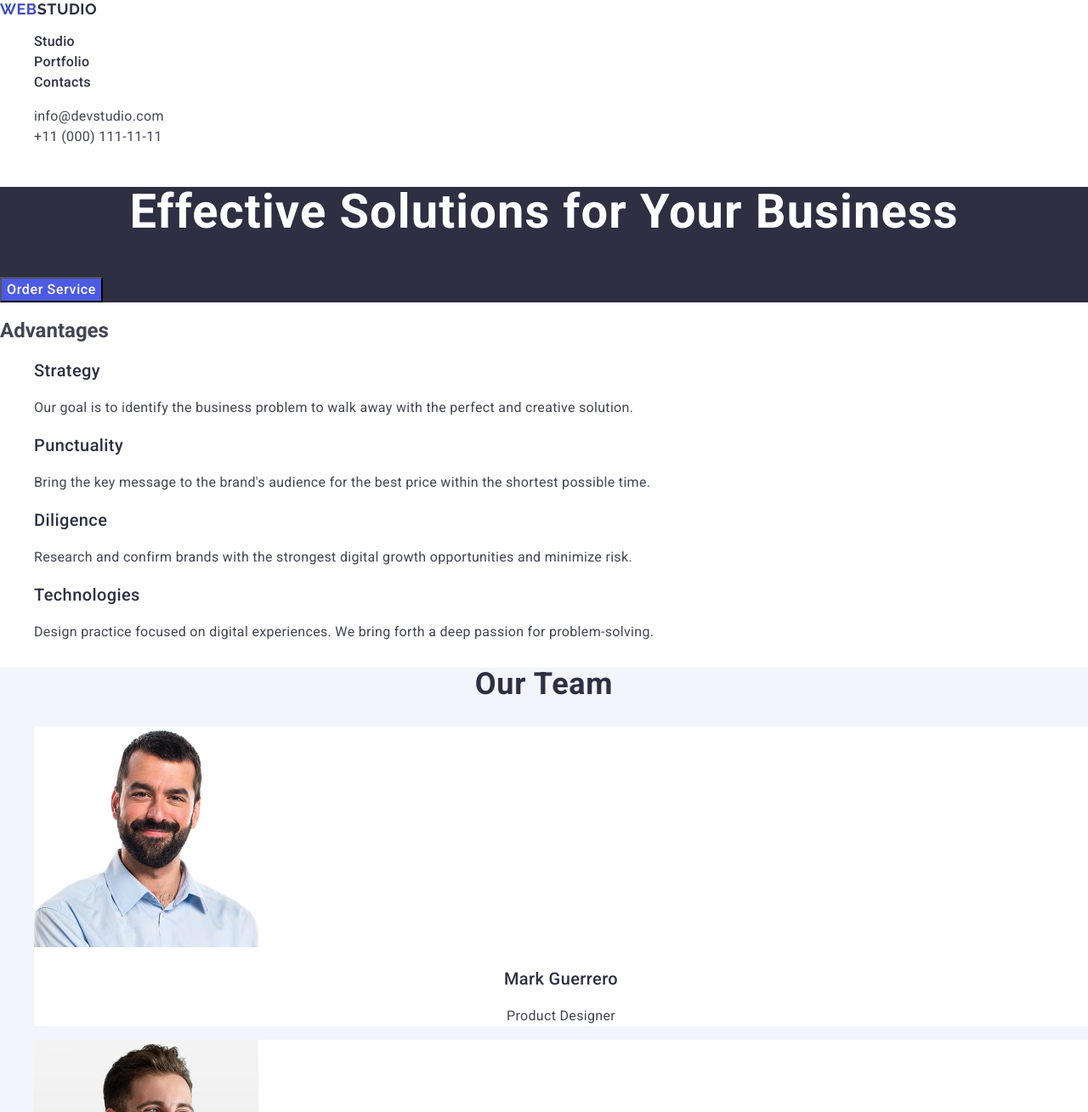
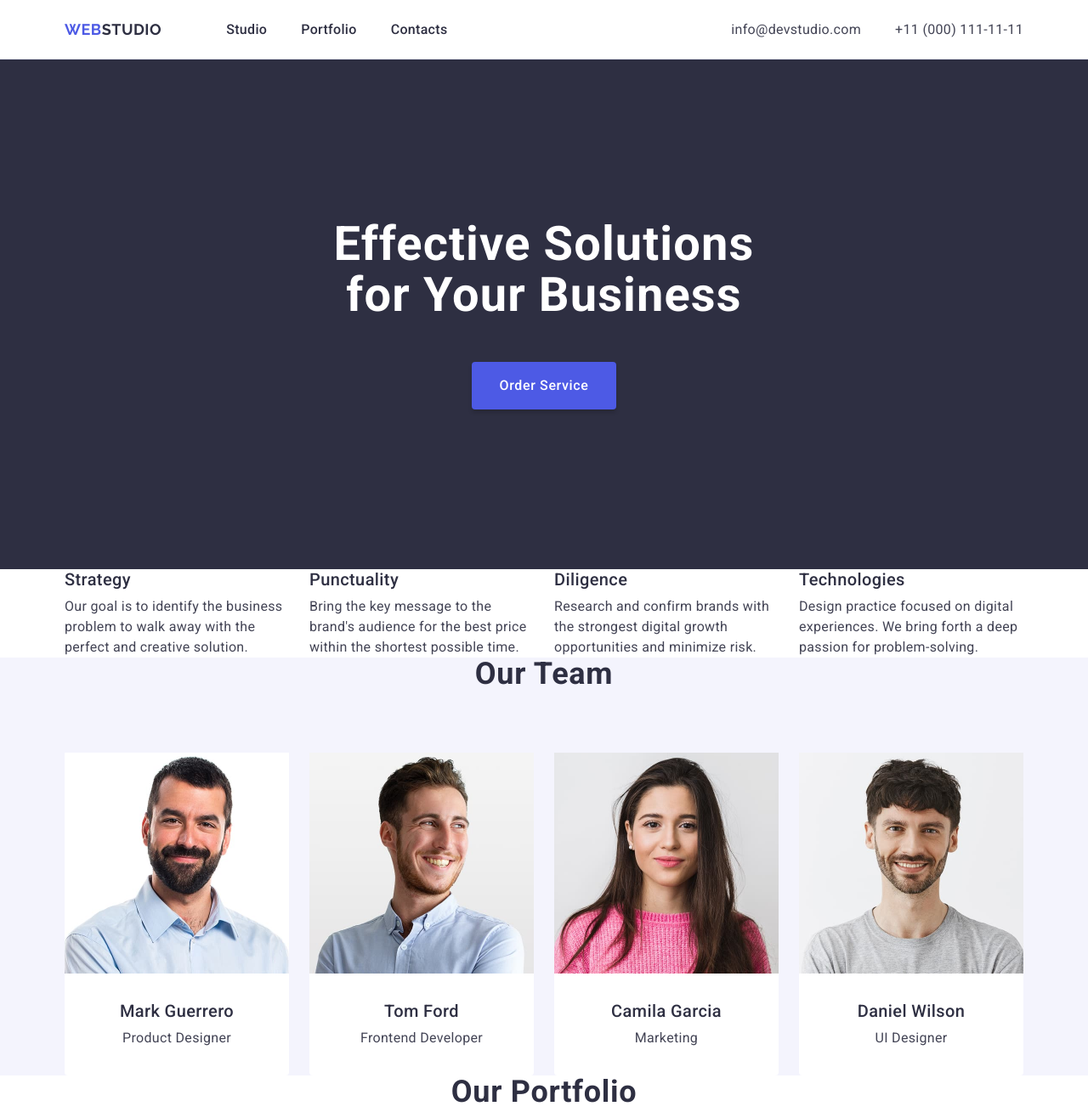
Before and after one commit to nata-shkliaruk1604/goit-markup-hw-03, a plain HTML site: page index.html in a window 1280 px wide. Shown: the top 1309 px of the page at 85% size. Drawn offline with nearby package versions, Linux system fonts and the light colour scheme.

Commit message:
Add block and flex

```diff
--- a/css/styles.css
+++ b/css/styles.css
@@ -6,67 +6,161 @@ body {
 
 ul {
     list-style-type: none;
+    padding-left: 0;
+    margin-top: 0;
+    margin-bottom: 0;
 }
 
-button {
-    cursor: pointer;
+p,
+h1,
+h2,
+h3,
+h4,
+h5,
+h6 {
+    margin-top: 0;
+    margin-bottom: 0;
 }
 
 a {
     text-decoration: none;
 }
 
+img {
+    display: block;
+}
+
+.visually-hidden {
+    position: absolute;
+    width: 1px;
+    height: 1px;
+    margin: -1px;
+    border: 0;
+    padding: 0;
+    white-space: nowrap;
+    clip-path: inset(100%);
+    clip: rect(0 0 0 0);
+    overflow: hidden;
+}
+
+.container {
+    width: 1158px;
+    padding-left: 15px;
+    padding-right: 15px;
+    margin: 0 auto;
+}
+
+.title {
+    font-size: 36px;
+    line-height: 1.11;
+    letter-spacing: 0.02em;
+    text-align: center;
+    color: #2e2f42;
+    text-transform: capitalize;
+}
+
+.subtitle {
+    font-weight: 500;
+    font-size: 20px;
+    line-height: 1.2;
+    letter-spacing: 0.02em;
+    color: #2e2f42;
+}
+
+.text {
+    font-size: 16px;
+    line-height: 1.5;
+    letter-spacing: 0.02em;
+}
+
+.section {
+    padding-top: 120px;
+    padding-bottom: 120px;
+}
+
+.header {
+    border-bottom: 1px solid #e7e9fc;
+}
+
+.header .container {
+    display: flex;
+    align-items: center;
+}
+
+.header-nav {
+    display: flex;
+    align-items: center;
+}
+
 .header-logo {
-    font-family: "Raleway", sans-serif;
+    font-family: 'Raleway', sans-serif;
     font-weight: 700;
     font-size: 18px;
     line-height: 1.17;
     letter-spacing: 0.03em;
     text-transform: uppercase;
     color: #4d5ae5;
+    padding-top: 24px;
+    padding-bottom: 24px;
+    margin-right: 76px;
 }
 
-.header-logo-accent {
+.header-logo span {
     color: #2e2f42;
 }
 
-.header-logo:hover,
-.header-logo:focus {
-    color: #404BBF;
+.header-menu-list {
+    display: flex;
+    gap: 40px;
 }
 
-.nav-item {
+.header-menu-item {}
+
+.header-menu-link {
     font-weight: 500;
     font-size: 16px;
     line-height: 1.5;
     letter-spacing: 0.02em;
     color: #2e2f42;
+    padding-top: 24px;
+    padding-bottom: 24px;
 }
 
-.nav-item:hover,
-.nav-item:focus {
-    color: #404BBF;
+.header-menu-link:hover,
+.header-menu-link:focus {
+    color: #404bbf;
 }
 
 .header-address {
     font-style: normal;
+    margin-left: auto;
 }
 
-.address-item {
-    font-weight: 400;
+.header-address-list {
+    display: flex;
+    gap: 40px;
+}
+
+.header-address-item {}
+
+.header-address-link {
     font-size: 16px;
     line-height: 1.5;
     letter-spacing: 0.02em;
     color: #434455;
+    padding-top: 24px;
+    padding-bottom: 24px;
 }
 
-.address-item:hover,
-.address-item:focus {
+.header-address-link:hover,
+.header-address-link:focus {
     color: #404bbf;
 }
 
 .main-section {
     background-color: #2e2f42;
+    padding-top: 188px;
+    padding-bottom: 188px;
 }
 
 .main-title {
@@ -75,7 +169,9 @@ a {
     letter-spacing: 0.02em;
     text-align: center;
     color: #fff;
-    background-color: #2e2f42;
+    max-width: 496px;
+    margin: 0 auto;
+    margin-bottom: 48px;
 }
 
 .order-btn {
@@ -85,6 +181,14 @@ a {
     letter-spacing: 0.04em;
     color: #fff;
     background-color: #4d5ae5;
+    min-width: 169px;
+    cursor: pointer;
+    display: block;
+    margin: 0 auto;
+    border-radius: 4px;
+    padding: 16px 32px;
+    border: none;
+    box-shadow: 0 4px 4px 0 rgba(0, 0, 0, 0.15);
 }
 
 .order-btn:hover,
@@ -92,65 +196,95 @@ a {
     background-color: #404BBF;
 }
 
-.advantages-list-header {
-    font-weight: 500;
-    font-size: 20px;
-    line-height: 1.2;
-    letter-spacing: 0.02em;
-    color: #2e2f42;
+.advantages-section {}
+
+.advantages-list {
+    display: flex;
+    gap: 24px;
 }
 
-.advantages-list-item {
-    font-size: 16px;
-    line-height: 1.5;
-    letter-spacing: 0.02em;
+.advantages-item {
+    flex-basis: calc((100% - 72px) / 4)
 }
+
+.advantages-list-header {
+        margin-bottom: 8px;
+}
+
+.advantages-list-item {}
 
 .team-section {
     background: #f4f4fd;
 }
 
-.team-section-header,
-.portfolio-section-header {
-    font-size: 36px;
-    line-height: 1.11;
-    letter-spacing: 0.02em;
-    text-align: center;
-    color: #2e2f42;
-    text-transform: capitalize;
+.team-section-header {
+    margin-bottom: 72px;
 }
 
-.team-list-item {
-    background-color: #FFFFFF;
+.team-list {
+    display: flex;
+    gap: 24px;
 }
 
-.team-member,
-.portfolio-header {
-    font-weight: 500;
-    font-size: 20px;
-    line-height: 1.2;
-    letter-spacing: 0.02em;
-    text-align: center;
-    color: #2e2f42;
+.team-item {
+    background-color: #FFFFFF;
+    flex-basis: calc((100% - 72px) / 4);
+    border-radius: 0 0 4px 4px;
 }
 
-.team-member-position,
-.portfolio-item {
-    font-size: 16px;
-    line-height: 1.5;
-    letter-spacing: 0.02em;
+.team-img {}
+
+.team-bottom {
+    padding: 32px 0px;
+}
+
+.team-member {
+    margin-bottom: 8px;
     text-align: center;
 }
 
-.portfolio-list-item {}
+.team-member-position {
+    text-align: center;
+}
 
-.portfolio-header,
+.portfolio-section {}
+
+.portfolio-section-header {
+    margin-bottom: 72px;
+}
+
+.portfolio-list {
+    display: flex;
+    flex-wrap: wrap;
+    gap: 48px 24px;
+}
+
+.portfolio-item {
+    flex-basis: calc((100% - 48px) / 3);
+}
+
+.portfolio-img {}
+
+.portfolio-bottom {
+    padding: 32px 16px;
+    border: 1px solid #e7e9fc;
+    border-top: none;
+}
+
+.portfolio-header {
+    margin-bottom: 8px;
+}
+
+.portfolio-text {}
+
 .portfolio-item {
     text-align: left;
 }
 
 .footer-section {
     background-color: #2e2f42;
+    padding-top: 100px;
+    padding-bottom: 100px;
 }
 
 .footer-logo {
@@ -161,6 +295,8 @@ a {
     letter-spacing: 0.03em;
     text-transform: uppercase;
     color: #4d5ae5;
+    display: inline-block;
+    margin-bottom: 16px;
 }
 
 .footer-logo:hover,
@@ -177,4 +313,5 @@ a {
     line-height: 1.5;
     letter-spacing: 0.02em;
     color: #f4f4fd;
+    max-width: 264px;
 }
--- a/index.html
+++ b/index.html
@@ -11,198 +11,247 @@
       crossorigin="anonymous"
       referrerpolicy="no-referrer"
     />
-    <link rel="stylesheet" href="./css/styles.css" />
-    <link rel="preconnect" href="https://fonts.googleapis.com" />
-    <link rel="preconnect" href="https://fonts.gstatic.com" crossorigin />
     <link
       href="https://fonts.googleapis.com/css2?family=Raleway:wght@700&family=Roboto:wght@400;500;700&display=swap"
       rel="stylesheet"
     />
+    <link rel="stylesheet" href="./css/styles.css" />
+    <link rel="preconnect" href="https://fonts.googleapis.com" />
+    <link rel="preconnect" href="https://fonts.gstatic.com" crossorigin />
   </head>
   <body>
-    <header>
-      <nav>
-        <a href="./index.html" class="header-logo"
+    <header class="header">
+      <div class="container">
+        <nav class="header-nav">
+          <a class="header-logo" href="./index.html"
             >Web<span class="header-logo-accent">Studio</span></a
           >
-        <ul>
-          <li><a href="./index.html" class="nav-item">Studio</a></li>
-          <li><a class="nav-item" href="">Portfolio</a></li>
-          <li><a class="nav-item" href="">Contacts</a></li>
+          <ul class="header-menu-list">
+            <li class="header-menu-item">
+              <a class="header-menu-link" href="./index.html">Studio</a>
+            </li>
+            <li class="header-menu-item">
+              <a class="header-menu-link" href="">Portfolio</a>
+            </li>
+            <li class="header-menu-item">
+              <a class="header-menu-link" href="">Contacts</a>
+            </li>
           </ul>
         </nav>
         <address class="header-address">
-        <ul>
-          <li>
-            <a class="address-item" href="mailto:info@devstudio.com"
+          <ul class="header-address-list">
+            <li class="header-address-item">
+              <a class="header-address-link" href="mailto:info@devstudio.com"
                 >info@devstudio.com</a
               >
             </li>
-          <li>
-            <a class="address-item" href="tel:+110001111111"
+            <li class="header-address-item">
+              <a class="header-address-link" href="tel:+110001111111"
                 >+11 (000) 111-11-11</a
               >
             </li>
           </ul>
         </address>
+      </div>
     </header>
+
     <main>
       <section class="main-section">
+        <div class="container">
           <h1 class="main-title">Effective Solutions for Your Business</h1>
           <button class="order-btn" type="button">Order Service</button>
+        </div>
       </section>
-      <section>
-        <h2>Advantages</h2>
-        <ul>
-          <li>
-            <h3 class="advantages-list-header">Strategy</h3>
-            <p class="advantages-list-item">
-              Our goal is to identify the business problem to walk away with the
-              perfect and creative solution.
+      <section class="advantages-section">
+        <div class="container">
+          <h2 class="visually-hidden">Advantages</h2>
+          <ul class="advantages-list">
+            <li class="advantages-item">
+              <h3 class="advantages-list-header subtitle">Strategy</h3>
+              <p class="advantages-list-item text">
+                Our goal is to identify the business problem to walk away with
+                the perfect and creative solution.
               </p>
             </li>
-          <li>
-            <h3 class="advantages-list-header">Punctuality</h3>
-            <p class="advantages-list-item">
+            <li class="advantages-item">
+              <h3 class="advantages-list-header subtitle">Punctuality</h3>
+              <p class="advantages-list-item text">
                 Bring the key message to the brand's audience for the best price
                 within the shortest possible time.
               </p>
             </li>
-          <li>
-            <h3 class="advantages-list-header">Diligence</h3>
-            <p class="advantages-list-item">
+            <li class="advantages-item">
+              <h3 class="advantages-list-header subtitle">Diligence</h3>
+              <p class="advantages-list-item text">
                 Research and confirm brands with the strongest digital growth
                 opportunities and minimize risk.
               </p>
             </li>
-          <li>
-            <h3 class="advantages-list-header">Technologies</h3>
-            <p class="advantages-list-item">
+            <li class="advantages-item">
+              <h3 class="advantages-list-header subtitle">Technologies</h3>
+              <p class="advantages-list-item text">
                 Design practice focused on digital experiences. We bring forth a
                 deep passion for problem-solving.
               </p>
             </li>
           </ul>
+        </div>
       </section>
       <section class="team-section">
-        <h2 class="team-section-header">Our Team</h2>
-        <ul>
-          <li class="team-list-item">
+        <div class="container">
+          <h2 class="team-section-header title">Our Team</h2>
+          <ul class="team-list">
+            <li class="team-item">
               <img
+                class="team-img"
                 src="./images/img1.jpg"
                 alt="photo of a man"
                 width="264"
                 height="260"
               />
-            <h3 class="team-member">Mark Guerrero</h3>
-            <p class="team-member-position">Product Designer</p>
+              <div class="team-bottom">
+                <h3 class="team-member subtitle">Mark Guerrero</h3>
+                <p class="team-member-position text">Product Designer</p>
+              </div>
             </li>
-          <li class="team-list-item">
+            <li class="team-item">
               <img
+                class="team-img"
                 src="./images/img2.jpg"
                 alt="photo of a man"
                 width="264"
                 height="260"
               />
-            <h3 class="team-member">Tom Ford</h3>
-            <p class="team-member-position">Frontend Developer</p>
+              <div class="team-bottom">
+                <h3 class="team-member subtitle">Tom Ford</h3>
+                <p class="team-member-position text">Frontend Developer</p>
+              </div>
             </li>
-          <li class="team-list-item">
+            <li class="team-item">
               <img
+                class="team-img"
                 src="./images/img3.jpg"
                 alt="photo of a woman"
                 width="264"
                 height="260"
               />
-            <h3 class="team-member">Camila Garcia</h3>
-            <p class="team-member-position">Marketing</p>
+              <div class="team-bottom">
+                <h3 class="team-member subtitle">Camila Garcia</h3>
+                <p class="team-member-position text">Marketing</p>
+              </div>
             </li>
-          <li class="team-list-item">
+            <li class="team-item">
               <img
+                class="team-img"
                 src="./images/img4.jpg"
                 alt="photo of a man"
                 width="264"
                 height="260"
               />
-            <h3 class="team-member">Daniel Wilson</h3>
-            <p class="team-member-position">UI Designer</p>
+              <div class="team-bottom">
+                <h3 class="team-member subtitle">Daniel Wilson</h3>
+                <p class="team-member-position text">UI Designer</p>
+              </div>
             </li>
           </ul>
+        </div>
       </section>
-      <section>
-        <h2 class="portfolio-section-header">Our Portfolio</h2>
-        <ul>
-          <li class="portfolio-list-item">
+      <section class="portfolio-section">
+        <div class="container">
+          <h2 class="portfolio-section-header title">Our Portfolio</h2>
+          <ul class="portfolio-list">
+            <li class="portfolio-item">
               <img
+                class="portfolio-img"
                 src="./images/banking_app.jpg"
                 alt="Screenshots from app"
                 width="360"
                 height="300"
               />
-            <h3 class="portfolio-header">Banking App</h3>
-            <p class="portfolio-item">App</p>
+              <div class="portfolio-bottom">
+                <h3 class="portfolio-header subtitle">Banking App</h3>
+                <p class="portfolio-text text">App</p>
+              </div>
             </li>
-          <li class="portfolio-list-item">
+            <li class="portfolio-item">
               <img
+                class="portfolio-img"
                 src="./images/cashless_payment.jpg"
                 alt="Payment via mobile phone"
                 width="360"
                 height="300"
               />
-            <h3 class="portfolio-header">Cashless Payment</h3>
-            <p class="portfolio-item">Marketing</p>
+              <div class="portfolio-bottom">
+                <h3 class="portfolio-header subtitle">Cashless Payment</h3>
+                <p class="portfolio-text text">Marketing</p>
+              </div>
             </li>
-          <li class="portfolio-list-item">
+            <li class="portfolio-item">
               <img
+                class="portfolio-img"
                 src="./images/meditation_app.jpg"
                 alt="Screens of notebook and mobile phone"
                 width="360"
                 height="300"
               />
-            <h3 class="portfolio-header">Meditation App</h3>
-            <p class="portfolio-item">App</p>
+              <div class="portfolio-bottom">
+                <h3 class="portfolio-header subtitle">Meditation App</h3>
+                <p class="portfolio-text text">App</p>
+              </div>
             </li>
-          <li class="portfolio-list-item">
+            <li class="portfolio-item">
               <img
+                class="portfolio-img"
                 src="./images/taxi_service.jpg"
                 alt="Car wheel"
                 width="360"
                 height="300"
               />
-            <h3 class="portfolio-header">Taxi Service</h3>
-            <p class="portfolio-item">Marketing</p>
+              <div class="portfolio-bottom">
+                <h3 class="portfolio-header subtitle">Taxi Service</h3>
+                <p class="portfolio-text text">Marketing</p>
+              </div>
             </li>
-          <li class="portfolio-list-item">
+            <li class="portfolio-item">
               <img
+                class="portfolio-img"
                 src="./images/screen_illustrations.jpg"
                 alt="Screens of mobile phone"
                 width="360"
                 height="300"
               />
-            <h3 class="portfolio-header">Screen Illustrations</h3>
-            <p class="portfolio-item">Design</p>
+              <div class="portfolio-bottom">
+                <h3 class="portfolio-header subtitle">Screen Illustrations</h3>
+                <p class="portfolio-text text">Design</p>
+              </div>
             </li>
-          <li class="portfolio-list-item">
+            <li class="portfolio-item">
               <img
+                class="portfolio-img"
                 src="./images/online_cources.jpg"
                 alt="Woman holding mobile phone"
                 width="360"
                 height="300"
               />
-            <h3 class="portfolio-header">Online Courses</h3>
-            <p class="portfolio-item">Marketing</p>
+              <div class="portfolio-bottom">
+                <h3 class="portfolio-header subtitle">Online Courses</h3>
+                <p class="portfolio-text text">Marketing</p>
+              </div>
             </li>
           </ul>
+        </div>
       </section>
     </main>
     <footer class="footer-section">
+      <div class="container">
         <a class="footer-logo" href="./index.html"
           >Web<span class="footer-logo-accent">Studio</span></a
         >
         <p class="footer-text">
-        Increase the flow of customers and sales for your business with digital
-        marketing & growth solutions.
+          Increase the flow of customers and sales for your business with
+          digital marketing & growth solutions.
         </p>
+      </div>
     </footer>
   </body>
 </html>
```
Lines whose indentation alone changed are shown as unchanged.
